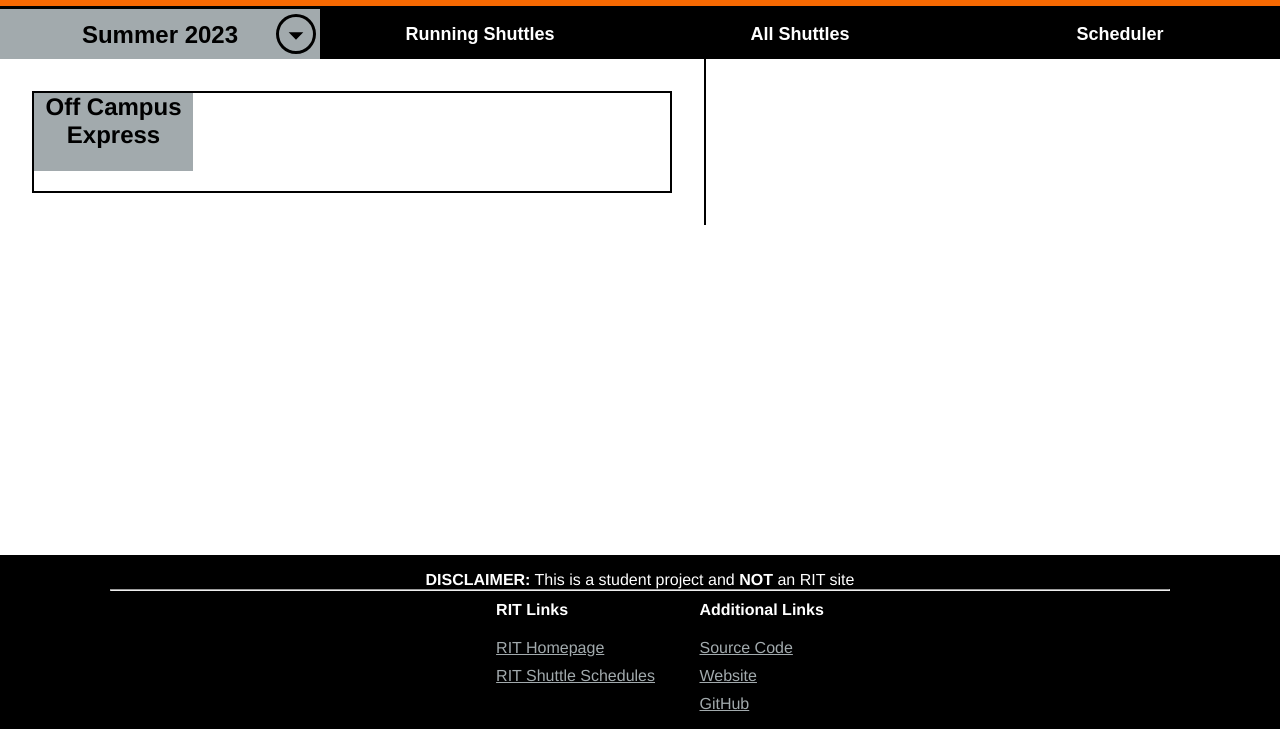
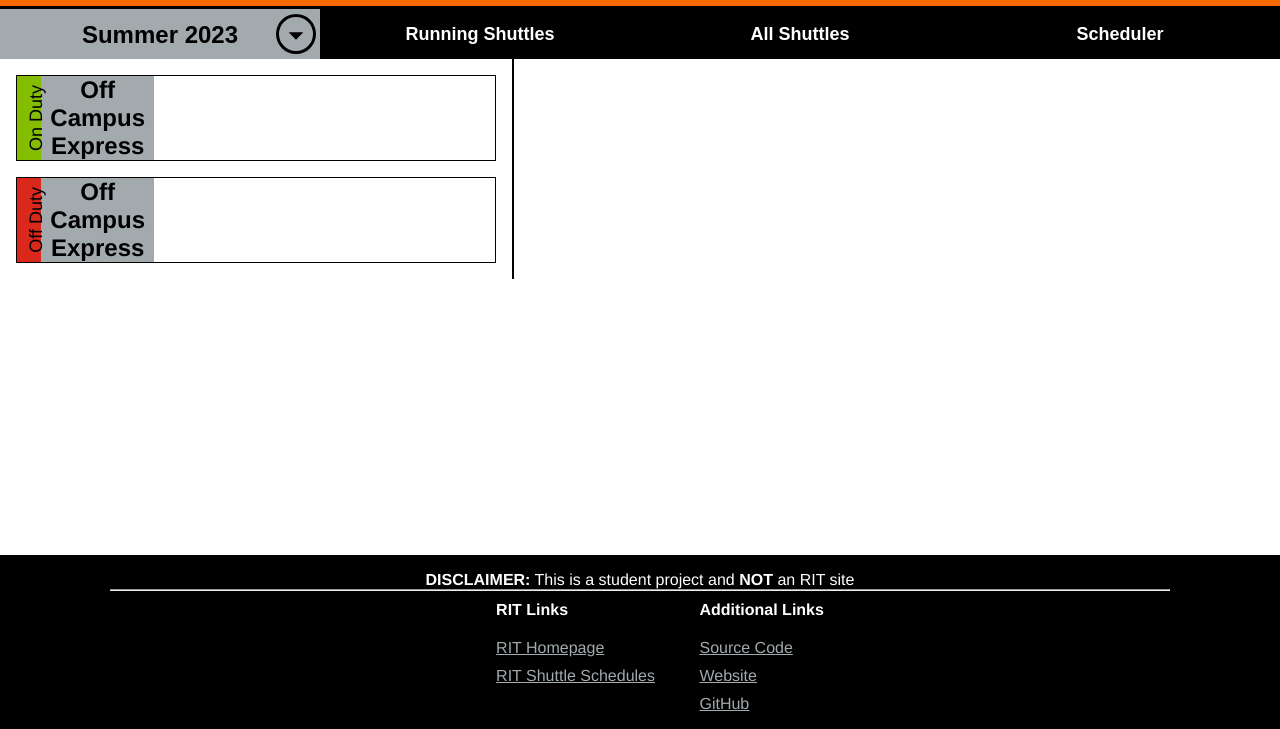
Before and after one commit to dlg1206/RIT-Bus-Scheduler, a plain HTML site: page public/pages/running-shuttles.html in a window 1280 px wide. Shown: the part 71-800 px from the top of the page. Drawn offline with Linux system fonts and the light colour scheme; no server answers.

Commit message:
Side text on off duty

```diff
--- a/public/css/general.css
+++ b/public/css/general.css
@@ -24,17 +24,21 @@ https://www.w3schools.com/howto/tryit.asp?filename=tryhow_css_responsive_header
 
 :root {
     --orange: #F76902;
+    --green: #84BD00;
+    --cyan: #009CBD;
+    --red: #DA291C;
     --light-gray: #D0D3D4;
     --med-gray: #A2AAAD;
     --dark-gray: #7C878E;
     --light-gray-accent: #D7D2CB;
+    --dark-gray-accent: #ACA39A;
 }
 
 /* Generic */
 
 
 body{
-    font-family: Helvetica Neue, Helvetica, Roboto, Arial, sans‑serif;
+    font-family: Helvetica Neue, Helvetica, Roboto, Arial, sans‑serif, serif;
     margin: 0;
 }
 
@@ -151,3 +155,9 @@ footer{
 /*div {*/
 /*    border-style: solid;*/
 /*}*/
+
+.rotate-centered {
+    margin: .5em;
+    transform: scale(-1);
+    writing-mode: vertical-lr;
+}
--- a/public/pages/running-shuttles.html
+++ b/public/pages/running-shuttles.html
@@ -13,6 +13,7 @@
 </header>
 
 <main>
+    <!--nav bar-->
     <div class="row" style="height: 3.125em; color: white">
 
 
@@ -36,32 +37,88 @@
         </button>
     </div>
 
-        <body>
     <div class="row">
-                <div class="column" style="margin: 2em; border: 1px solid black; width: 50%;">
+        <div style="width: 40%">
+            <div style="margin: 1em; border: 1px solid black;">
 
-                    <div class="row shuttle-status" style="padding-bottom: 1.25em;">
-                        <div class="column" style="width: 25%; background-color: var(--med-gray); text-align: center;">
+                <div class="row">
+                    <div style="width: 5%; background-color: var(--green); ">
+                        <p class="rotate-centered" style="font-size: large">On Duty</p>
+                    </div>
+
+                    <div style="width: 25%; background-color: var(--med-gray); text-align: center; ">
                         <h2>Off Campus Express</h2>
                     </div>
-                        <div class="column" style="width: 75%;">
+
+                    <div style="width: 75%;">
 
                     </div>
                 </div>
+            </div>
+
+            <div style="margin: 1em; border: 1px solid black;">
+
+                <div class="row">
+                    <div style="width: 5%; background-color: var(--red); ">
+                        <p class="rotate-centered" style="font-size: large">Off Duty</p>
+                    </div>
+
+                    <div style="width: 25%; background-color: var(--med-gray); text-align: center; ">
+                        <h2>Off Campus Express</h2>
+                    </div>
+
+                    <div style="width: 75%;">
 
                     </div>
-
-                <div class="column" style="border: 1px solid black;">
-
+                </div>
             </div>
         </div>
 
 
-        </body>
+        <div class="column" style="border: 1px solid black;">
+        </div>
 
+<!--        <div style="width: 50%">-->
+<!--            <div style="margin: 2em; border: 1px solid black;">-->
+
+<!--                <div class="row">-->
+<!--                    <div style="width: 5%; background-color: var(&#45;&#45;green); ">-->
+<!--                        <p style="text-align:center; transform: rotate(-90deg);">On Duty</p>-->
+<!--                    </div>-->
+
+<!--                    <div style="width: 25%; background-color: var(&#45;&#45;med-gray); text-align: center; ">-->
+<!--                        <h2>Off Campus Express</h2>-->
+<!--                    </div>-->
+
+<!--                    <div style="width: 75%;">-->
+
+<!--                    </div>-->
+<!--                </div>-->
+<!--            </div>-->
+
+<!--            <div style="margin: 2em; border: 1px solid black;">-->
+
+<!--                <div class="row">-->
+<!--                    <div style="width: 5%; background-color: var(&#45;&#45;green); ">-->
+<!--                        <p style="text-align:center; transform: rotate(-90deg);">On Duty</p>-->
+<!--                    </div>-->
+
+<!--                    <div style="width: 25%; background-color: var(&#45;&#45;med-gray); text-align: center; ">-->
+<!--                        <h2>Off Campus Express</h2>-->
+<!--                    </div>-->
+
+<!--                    <div style="width: 75%;">-->
+
+<!--                    </div>-->
+<!--                </div>-->
+<!--            </div>-->
+<!--        </div>-->
+    </div>
 
 </main>
+
 <footer>
+    <!--Disclaimer-->
     <div class="row">
         <div class="column horiz-center">
             <p><b>DISCLAIMER:</b> This is a student project and <b>NOT</b> an RIT site</p>
@@ -70,6 +127,7 @@
 
     <hr style="width:85%; margin:0 auto; color: white;">
 
+    <!--Additional Links-->
     <div class="row">
         <div class="column horiz-center">
             <div class="column footer-link-box" style="vertical-align: top;">
@@ -104,28 +162,10 @@
         </div>
 
     </div>
+</footer>
 
+<script type="module" src="../js/main.js"></script>
 
-
-    </footer>
-    <script type="module" src="../js/main.js"></script>
-    <script>
-        /* When the user clicks on the button,
-        toggle between hiding and showing the dropdown content */
-        function myFunction() {
-            document.getElementById("myDropdown").classList.toggle("show");
-        }
-
-        // Close the dropdown if the user clicks outside of it
-        window.onclick = function(e) {
-            if (!e.target.matches('.dropbtn')) {
-                var myDropdown = document.getElementById("myDropdown");
-                if (myDropdown.classList.contains('show')) {
-                    myDropdown.classList.remove('show');
-                }
-            }
-        }
-    </script>
 </body>
 
 </html>
```
Lines whose indentation alone changed are shown as unchanged.
